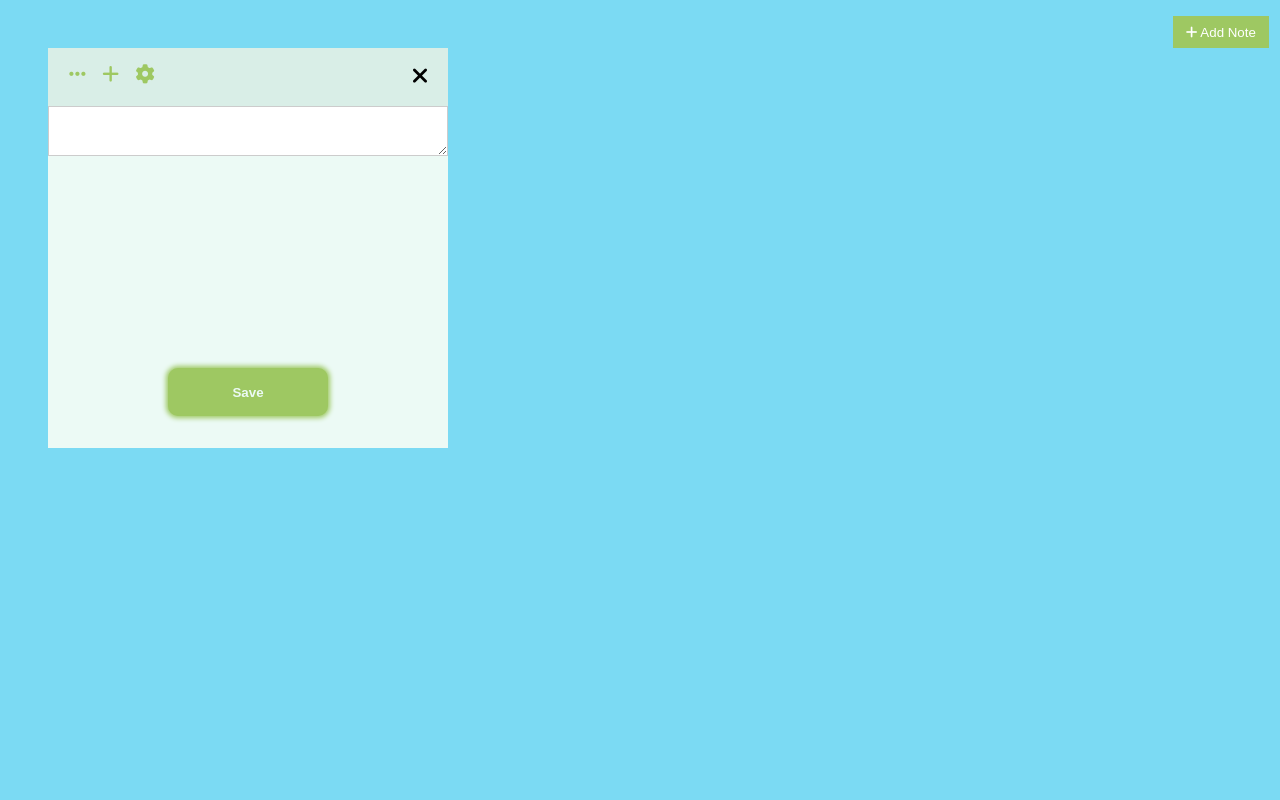
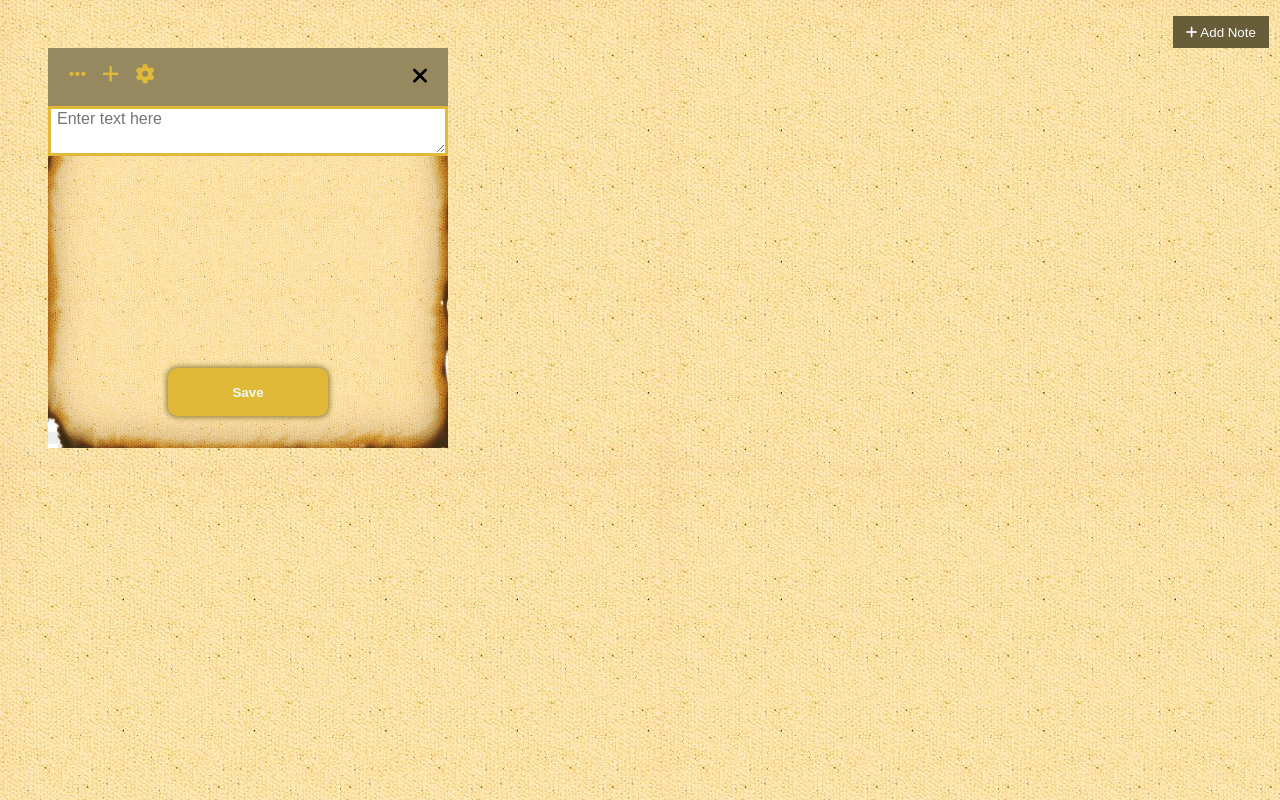
Before and after one commit to vincentdyland/Javascript-Project-Basic, a plain HTML site: page Note/Index.html in a window 1280 px wide. Both pictures are taken after a click on the button "Add Note". Drawn offline with nearby package versions, Linux system fonts and the light colour scheme; a web font is replaced by a local one.

Commit message:
Update Note

```diff
--- a/Note/js.js
+++ b/Note/js.js
@@ -20,7 +20,7 @@ addNewNote = function() {
             </div>
         </div>
         <div class="main hidden"></div>
-        <textarea></textarea>
+        <textarea placeholder="Enter text here"></textarea>
         <div class="setting-foot">
             <button id="save">Save</button>
         </div>
--- a/Note/style.css
+++ b/Note/style.css
@@ -7,26 +7,28 @@
 body {
     font-family: 'Shippori Antique', sans-serif;
     margin: 0;
-    background-color: #7BDAF3;
+    background-image: url(1.jpg);
     display: flex;
     flex-wrap: wrap;
+
 
 }
 .notes{
     width: 400px;
     height: 400px;
-    background-color: #ECFAF5;
+    background-image: url(2.jpg);
+    background-size: 100% 100%;
     margin: 3rem;
 }
 .notes .setting-head{
-    background-color: #d9eee7;
+    background-color: #96895f;
     display: flex;
     justify-content : space-between;
     padding: 15px;
 }
 
 #setting-left button{
-    color: #9EC862;
+    color: #e0b939;
     font-size: 1.2rem;
     cursor: pointer;
 }
@@ -38,7 +40,7 @@ body {
 
 .notes .setting-head button{
     border: none;
-    background-color: #d9eee7;
+    background-color: #96895f;
     cursor: pointer;
 }
 textarea{
@@ -47,10 +49,11 @@ textarea{
     font-size: 17px;
     overflow: auto;
     outline: none;
-    border: 1px solid #ccc;
+    border: 3px solid #e0b939;
     font-family: inherit;
     font-size: inherit;
     padding: 1px 6px;
+    opacity: 1;
 }
 
 .setting-foot button{
@@ -59,11 +62,11 @@ textarea{
     width: 10rem;
     height: 3rem;
     font-weight : bold;
-    background-color: #9EC862;
+    background-color: #e0b939;
     border : none;
     border-radius: 10px;
     color : #ECFAF5;
-    box-shadow: 0 0 5px 2px #9EC862;
+    box-shadow: 0 0 5px 2px #a08b46;
 
 }
 
@@ -71,7 +74,7 @@ textarea{
     width : 6rem;
     height: 2rem;
     margin: 2rem 2rem;
-    background-color : #9EC862;
+    background-color : #685d39;
     border :none;
     color: white;
     position :fixed;
@@ -87,6 +90,6 @@ textarea{
 }
 
 .main{
-    padding: 1rem 2rem;
-    color: #9BA4A3;
+    padding: 1rem 3rem;
+    color: #3a3d3d;
 }
--- a/ToDosNote/js.js
+++ b/ToDosNote/js.js
@@ -1,6 +1,7 @@
 const form = document.getElementById('form');
 const input = document.getElementById('input');
 const todos = document.getElementById('todos');
+
 
 form.addEventListener('submit', (e) => {
     e.preventDefault();
--- a/ToDosNote/style.css
+++ b/ToDosNote/style.css
@@ -37,8 +37,6 @@ form {
     padding: 1rem 2rem;
     background-color: #fff;
     border: none;
-    display: block;
-
 }
 
 .input::placeholder{
```
Also changed, not shown: ToDosNote/Index.html (+0 -1 lines), Note/1.jpg (added), Note/2.jpg (added).
